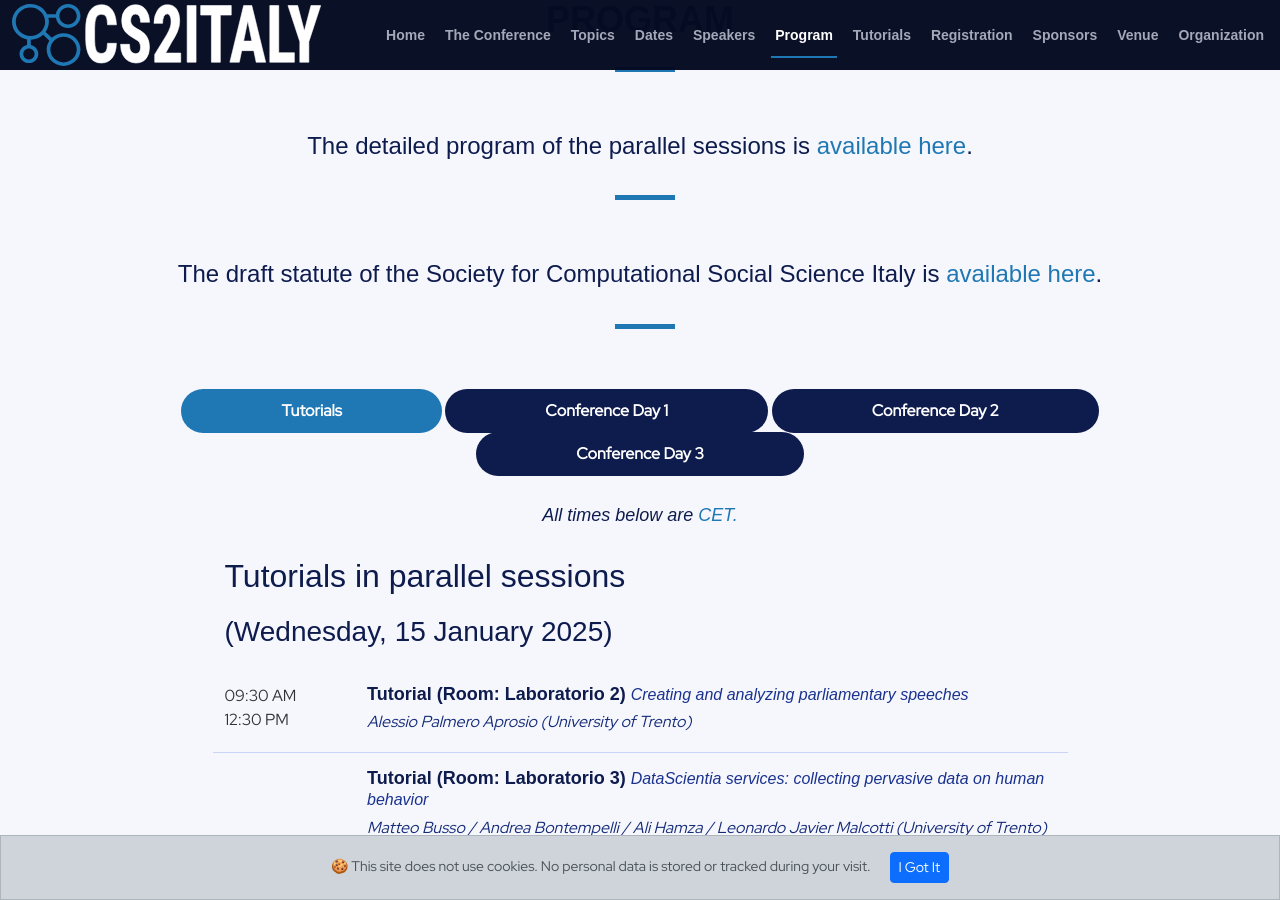
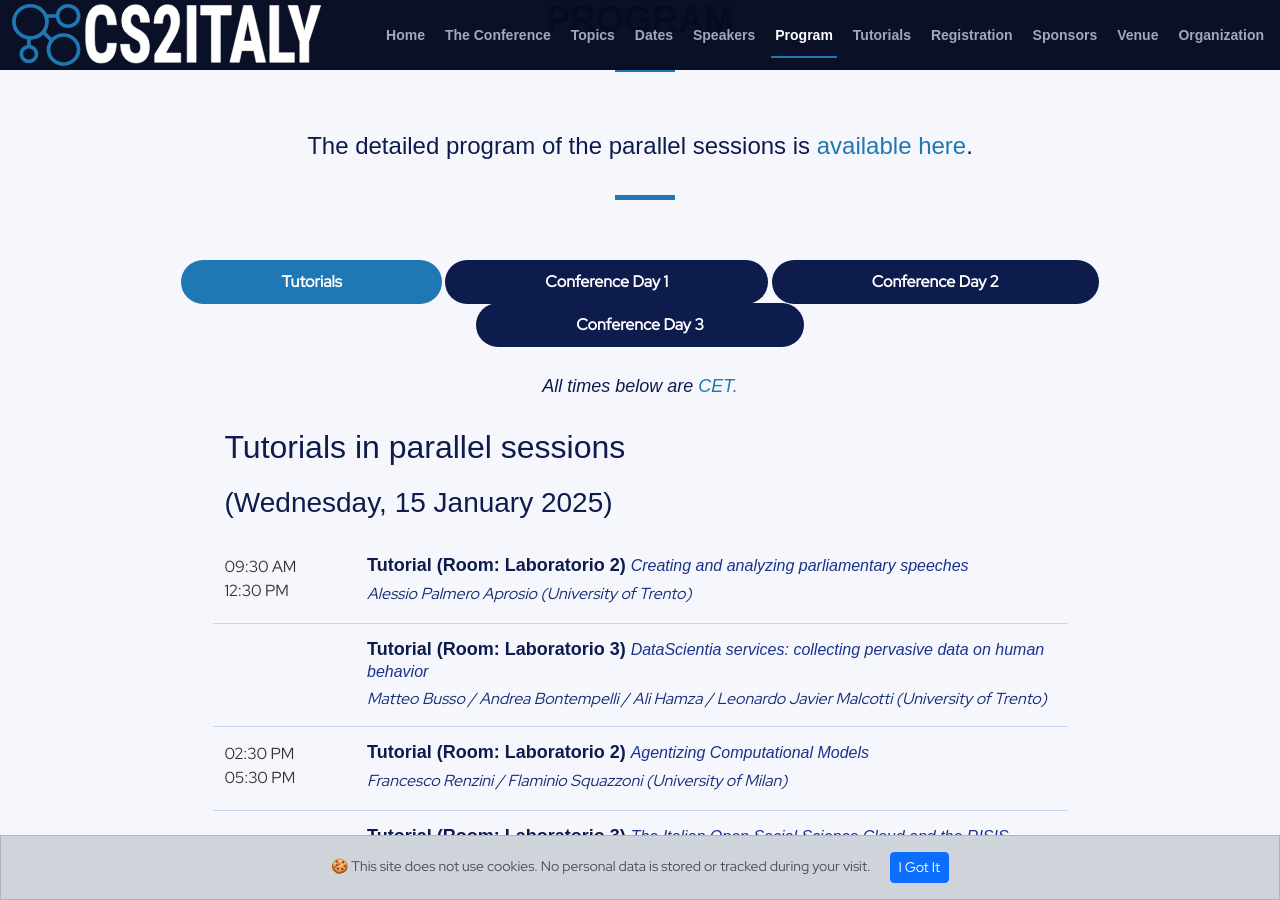
Before and after one commit to CS2Italy/conference, a Jekyll site: the page built from docs/index.md, in a window 1280 px wide and 900 px high, scrolled down 4283 px. Built offline with Jekyll 4.4.1, drawn with Linux system fonts in a browser that asks for light colours.

Commit message:
Update default.html

```diff
--- a/docs/_layouts/default.html
+++ b/docs/_layouts/default.html
@@ -199,9 +199,9 @@
         <div class="section-header">
           <h4>The detailed program of the parallel sessions is <a href="https://drive.google.com/file/d/1LBWzoebdQnHHph6TRxum_6dYglprmzM9/view?usp=sharing"> available here</a>.</h4>
         </div>
-        <div class="section-header">
+        <!--<div class="section-header">
           <h4>The draft statute of the Society for Computational Social Science Italy is <a href="https://drive.google.com/file/d/1pGcIJY4FzmYv5VKMsmp0VWcc4yccmcnO/view?usp=sharing"> available here</a>.</h4>
-        </div>
+        </div>-->
         <ul class="nav nav-tabs" role="tablist" data-aos="fade-up" data-aos-delay="100">
           <li class="nav-item">
             <a class="nav-link active" href="#day-1" role="tab" data-bs-toggle="tab">Tutorials</a>
```
